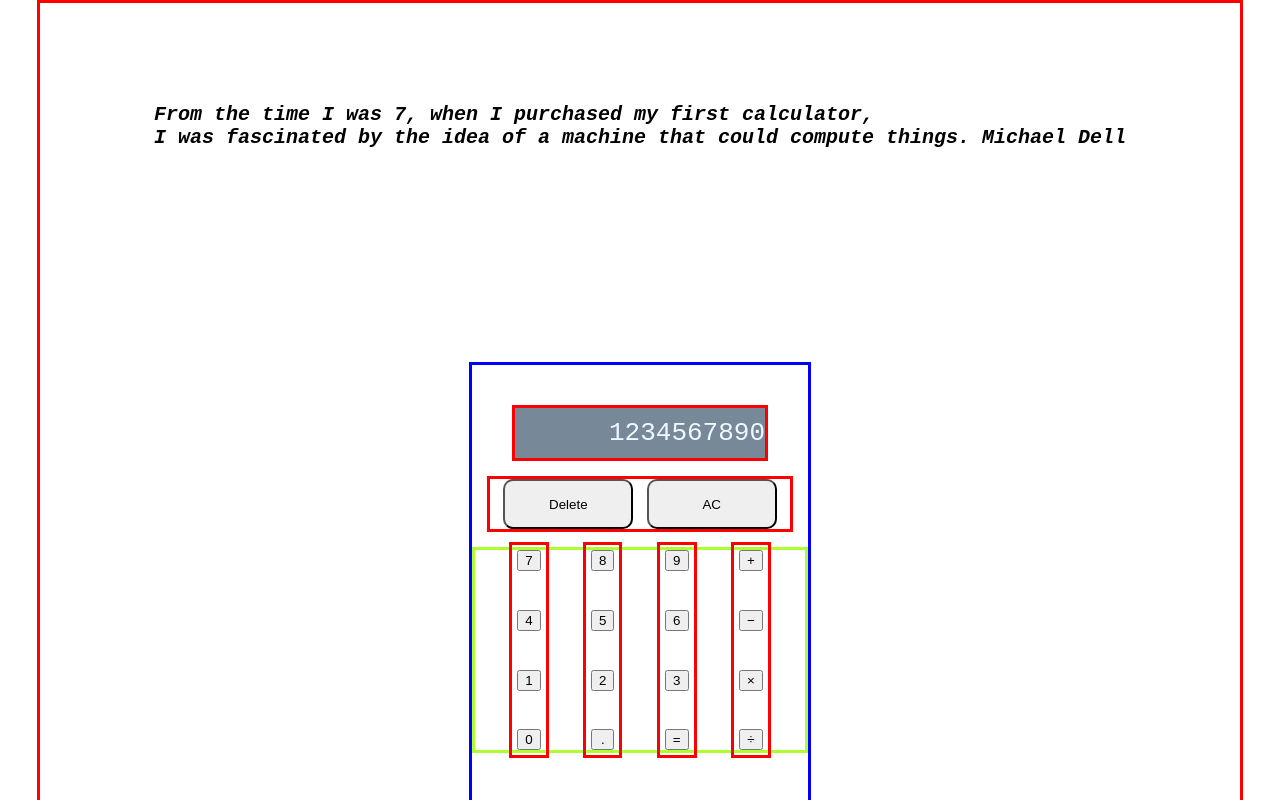
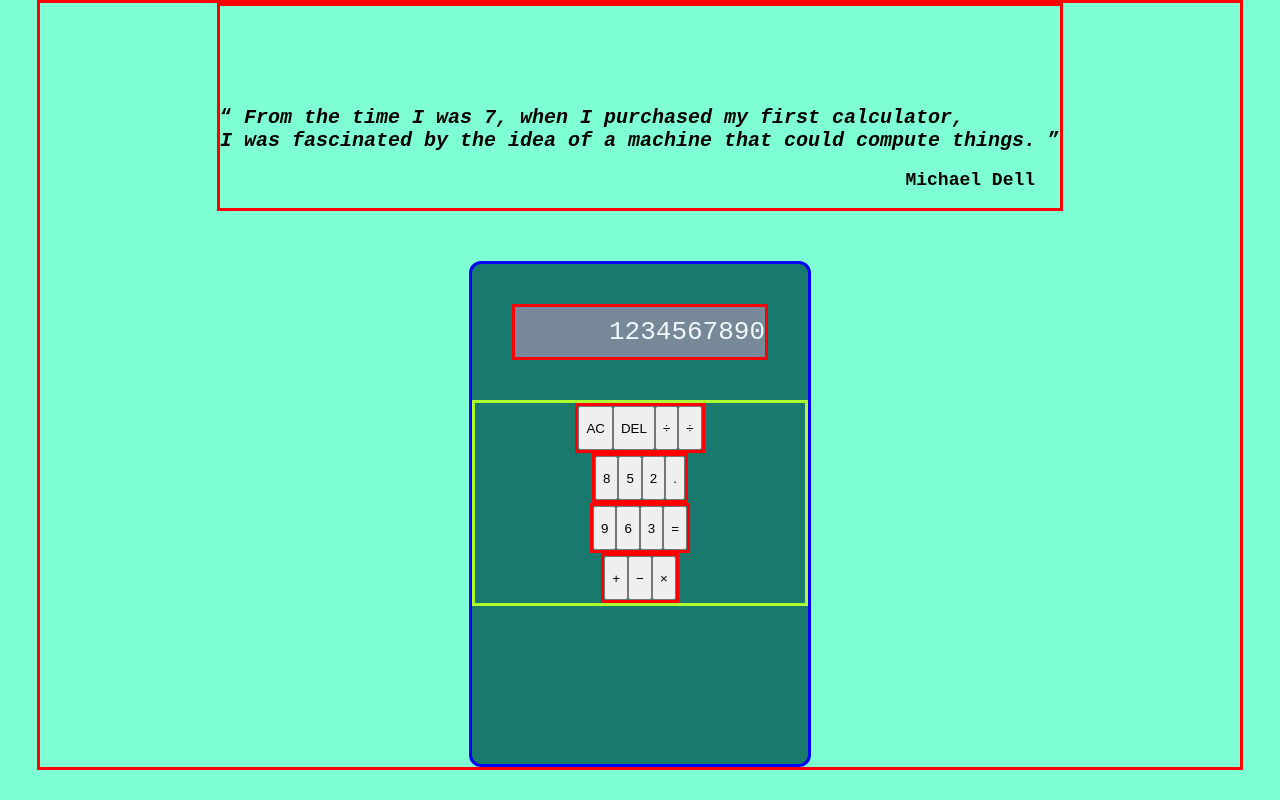
Before and after one commit to mkdew37/calculator, a plain HTML site: page index.html in a window 1280 px wide. Drawn offline with Linux system fonts and the light colour scheme.

Commit message:
Started rearraing the numberpad

```diff
--- a/index.html
+++ b/index.html
@@ -10,45 +10,47 @@
 
 <body>
 <div class='main'>
-    <h1 class='quote'>
-        <cite>
-            From the time I was 7, when I purchased my first calculator, <br>
-            I was fascinated by the idea of a machine that could compute things.
+    <div class='headerQuote'>
+        <h1 class='quote'>
+            <q>
+                <em>
+                    From the time I was 7, when I purchased my first calculator, <br>
+                    I was fascinated by the idea of a machine that could compute things.
+                </em>
+            </q>
+        </h1>
+        <p class='quoter'>
             Michael Dell
-        </cite>
-    </h1>
+        </p>
+    </div>
 
     <div class='calculator'>
         <div class='display'>1234567890
         </div>
-        <div class='reset'>
-            <button class='btnReset'>Delete</button>
-            <button class='btnReset'>AC</button>
-        </div>
         <div class='pad'>
             <div class='btnRow'>
-                <button class='btn1'>7</button>
-                <button class='btn2'>4</button>
-                <button class='btn2'>1</button>
-                <button class='btn2'>0</button>
+                <button class='btn'>AC</button>
+                <button class='btn'>DEL</button>
+                <button class='btn'>&#247;</button>
+                <button class='btn'>&#247;</button>
             </div>
             <div class='btnRow'>
-                <button class='btn2'>8</button>
-                <button class='btn2'>5</button>
-                <button class='btn2'>2</button>
-                <button class='btn2'>.</button>
+                <button class='btn'>8</button>
+                <button class='btn'>5</button>
+                <button class='btn'>2</button>
+                <button class='btn'>.</button>
             </div>
             <div class='btnRow'>
-                <button class='btn2'>9</button>
-                <button class='btn2'>6</button>
-                <button class='btn2'>3</button>
-                <button class='btn2'>=</button>
+                <button class='btn'>9</button>
+                <button class='btn'>6</button>
+                <button class='btn'>3</button>
+                <button class='btn'>=</button>
             </div>
             <div class='btnRow'>
-                <button class='btn2'>&plus;</button>
-                <button class='btn2'>&minus;</button>
-                <button class='btn2'>&times;</button>
-                <button class='btn2'>&#247;</button>
+                <button class='btn'>&plus;</button>
+                <button class='btn'>&minus;</button>
+                <button class='btn'>&times;</button>
+
 
         </div>
 
--- a/stylesheet.css
+++ b/stylesheet.css
@@ -1,5 +1,6 @@
 html, body {
     font-family: 'JetBrains Mono NL', monospace;
+    background-color: aquamarine;
     height: 100vh;
     overflow: hidden;
     margin: 0;
@@ -17,17 +18,29 @@ html, body {
     height: auto;
     width: 1200px;
 }
+.headerQuote {
+    border: 3px solid red;
+}
 .quote {
     font-size: 20px;
     margin-top: 100px;
+    border: 3 px solid red;
+}
+.quoter {
+    font-size: 18px;
+    font-weight: bold;
+    text-align: end;
+    margin-right: 25px;
 }
 .calculator {
     display: flex;
     flex-direction: column;
+    border-radius: 12px;
     border: 3px solid blue;
+    background-color: rgb(25, 121, 108);
     height: 500px;
     width: auto;
-    margin-top: 200px;
+    margin-top: 50px;
 }
 .display {
     display: flex;
@@ -41,26 +54,12 @@ html, body {
     margin: 40px;
     border: 3px solid red;
 }
-.reset {
-    display: flex;
-    justify-content: space-evenly;
-    align-items: center;
-    height: 50px;
-    width: auto;
-    margin: 15px;
-    margin-top: -25px;
-    border: 3px solid red;
-}
-.btnReset {
-    height: 50px;
-    width: 130px;
-    border-radius: 10px;
-}
 .btnReset:hover {
     background-color: rgba(226, 43, 43, 0.836);
 }
 .pad {
     display: flex;
+    flex-direction: column;
     justify-content: space-evenly;
     align-items: center;
     height: 200px;
@@ -68,10 +67,8 @@ html, body {
 }
 .btnRow {
     display: flex;
-    flex-direction: column;
     justify-content: space-between;
     align-content: space-evenly;
     height: 200px;
-    padding: 5px;
     border: 3px solid red;
 }
```
